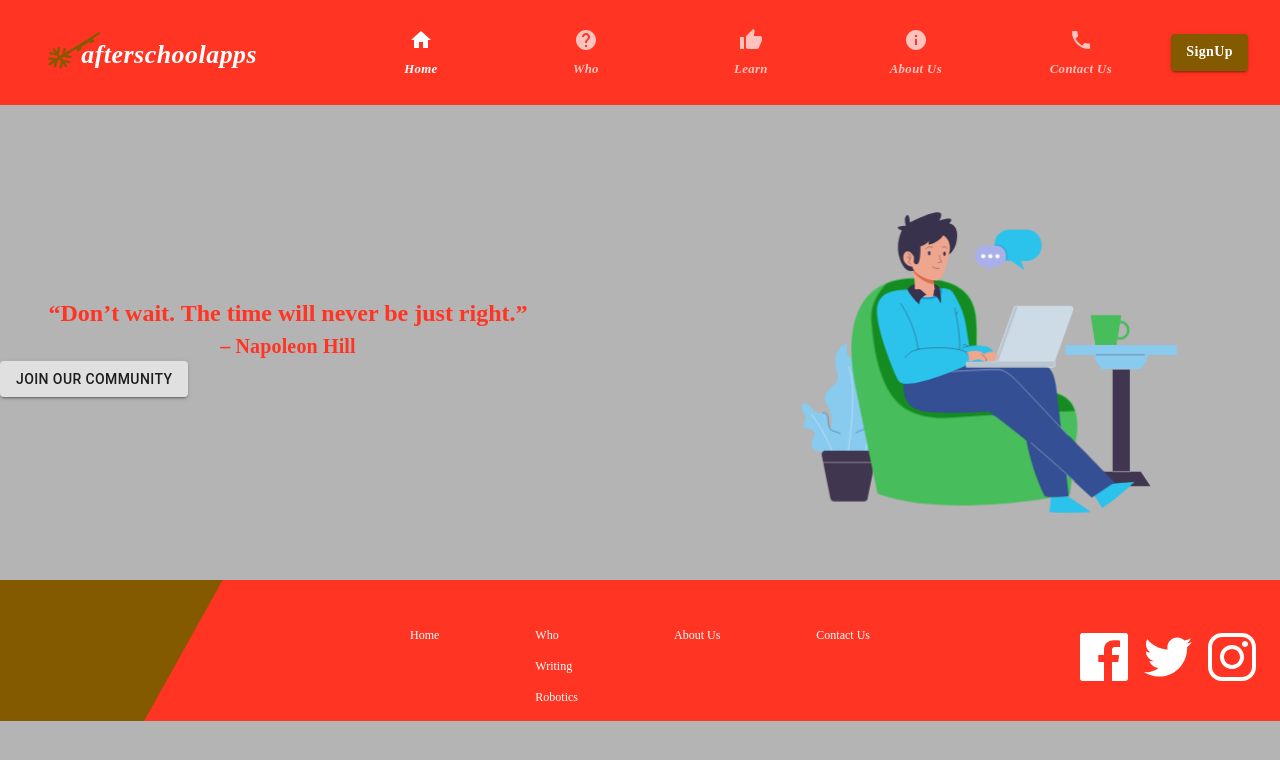
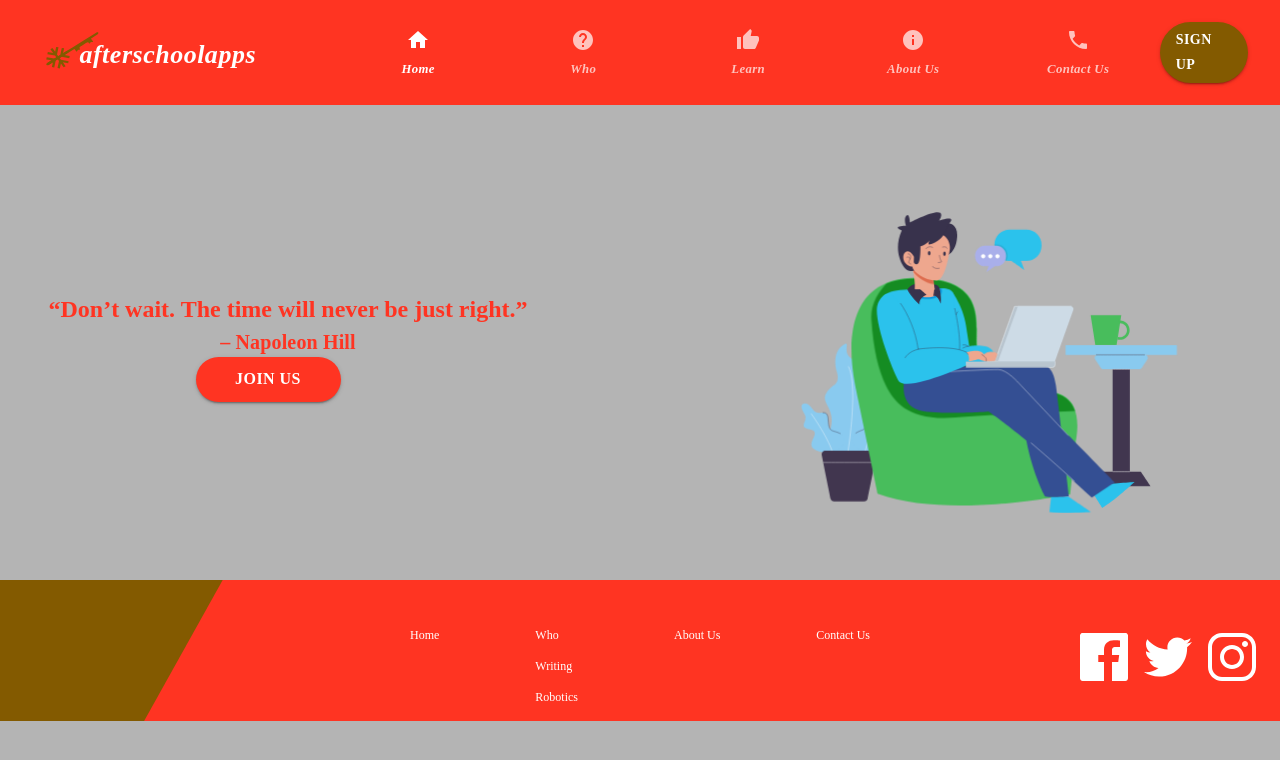
Before and after one commit to roysantu2002/firebase-auth, a React (Create React App) app: page / in a window 1280 px wide. Shown: the top 760 px of the page. Built offline with nearby package versions, Linux system fonts and the light colour scheme; a web font is replaced by a local one.

Commit message:
modifed header sign-up button

```diff
--- /dev/null
+++ b/src/components/UI/Button/CustomButton.js
@@ -0,0 +1,20 @@
+import React from "react";
+import Button from "@material-ui/core/Button";
+import { withStyles } from "@material-ui/core/styles";
+
+const styles = () => ({
+  root: {
+    margin: 5,
+    padding: 2,
+    width: 180,
+    fontSize: 10,
+    fontWeight: "bold"
+  }
+});
+
+function CustomButton(props) {
+  return <Button variant="contained" color="primary" {...props} />;
+}
+
+export default CustomButton;
+//export default withStyles(styles)(CustomButton);
--- a/src/components/UI/Header.js
+++ b/src/components/UI/Header.js
@@ -30,6 +30,7 @@ import List from "@material-ui/core/List";
 import ListItem from "@material-ui/core/ListItem";
 import ListItemIcon from "@material-ui/core/ListItemIcon";
 import ListItemText from "@material-ui/core/ListItemText";
+import CustomButton from "./Button/CustomButton";
 
 //Header elevator
 function ElevationScroll(props) {
@@ -155,10 +156,12 @@ const useStyles = makeStyles((theme) => ({
   button: {
     ...theme.typography.genericFont,
     margin: theme.spacing.unit,
-    // fontFamily: 'Muli',
+    borderRadius: 50,
     textTransform: "none",
-    fontWeight: 700,
-    // color: "white",
+    fontWeight: "bold",
+    "&:hover": {
+      backgroundColor: theme.palette.secondary.light
+    }
   },
 }));
 
@@ -262,7 +265,7 @@ export default function Header(props) {
   }, [props.value, menuOptions, props.selectedIndex, routes, props]);
 
   const tabs = (
-    <React.Fragment>
+    <React.Fragment sm>
       <Tabs
         className={classes.tabContainer}
         color="secondary"
@@ -292,19 +295,12 @@ export default function Header(props) {
 
       <Button
         component={Link}
-        href="/estimate"
+        href="/login"
         variant="contained"
         color="secondary"
         className={classes.button}
-        // onClick={() => {
-        //   props.setValue(false);
-        //   ReactGA.event({
-        //     category: "Estimate",
-        //     action: "Header Desktop Pressed",
-        //   });
-        // }}
       >
-        SignUp
+        SIGN UP
       </Button>
 
       <Menu
--- a/src/components/UI/LandingPage.js
+++ b/src/components/UI/LandingPage.js
@@ -5,15 +5,27 @@ import animationData from "../../animation/Onlinework.json";
 import Grid from "@material-ui/core/Grid";
 import Button from "@material-ui/core/Button";
 import Typography from "@material-ui/core/Typography";
+import CustomButton from "./Button/CustomButton";
 
 const useStyles = makeStyles((theme) => ({
-  animation:{
+  animation: {
     maxWidth: "50em",
     minWidth: "21em",
     marginTop: "2em",
-    marginLeft: "10%"
-  }
-
+    marginLeft: "10%",
+  },
+  joinus: {
+    ...theme.typography.genericFont,
+    borderRadius: 50,
+    width: 145,
+    height: 45,
+    marginRight: 40,
+    fontSize: "1rem",
+    fontWeight: "bold",
+    "&:hover": {
+      backgroundColor: theme.palette.primary.light
+    }
+  },
 }));
 
 export default function LandingPage() {
@@ -28,16 +40,30 @@ export default function LandingPage() {
     },
   };
   return (
-    <Grid container direction="column">
+    <Grid container direction='column'>
       <Grid item>
-        <Grid container justify="flex-end" alignItems="center" direction="row">
+        <Grid container justify='flex-end' alignItems='center' direction='row'>
           <Grid sm item>
-            <Typography variant="h5" align="center">“Don’t wait. The time will never be just right.”</Typography>
-            <Typography variant="h6" align="center"> – Napoleon Hill</Typography>
-            <Grid container>
-              <Grid item alignItems="center">
-                <Button variant="contained"> Join Our Community</Button>
+            <Typography variant='h5' align='center'>
+              “Don’t wait. The time will never be just right.”
+            </Typography>
+            <Typography variant='h6' align='center'>
+              {" "}
+              – Napoleon Hill
+            </Typography>
+            <Grid container justify="center">
+              <Grid item>
+                <CustomButton className={classes.joinus}>Join Us</CustomButton>
+                {/* <CustomButton color='secondary'>
+                  Custom using Secondary
+                </CustomButton>
+                <CustomButton className={classes.button3}>
+                  Custom using more styles
+                </CustomButton>
+                <CustomButton disabled>Disabled</CustomButton>
+                <Button variant='contained'> Join Our Community</Button> */}
               </Grid>
+              <Grid item></Grid>
             </Grid>
           </Grid>
           <Grid sm item className={classes.animation}>
```
